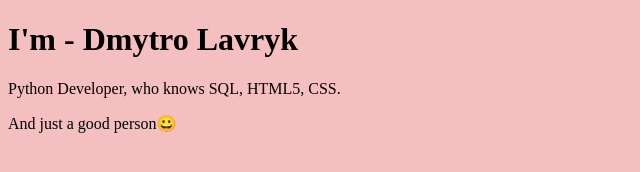
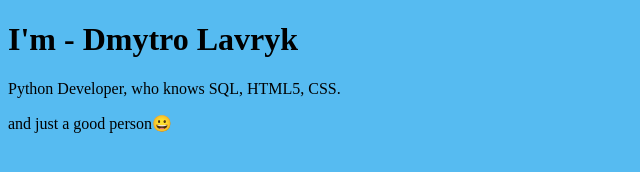
Before and after one commit to LavrykD/CV, a plain HTML site: page index.html in a window 1280 px wide. Shown: the whole page, without its empty margins (0-640 px from the left). Drawn offline with Linux system fonts and the light colour scheme.

Commit message:
Update index.html and styles.css

```diff
--- a/css/styles.css
+++ b/css/styles.css
@@ -1,3 +1,3 @@
 body {
-  background-color: #F4BFBF;
+  background-color: #56BBF1;
 }
--- a/index.html
+++ b/index.html
@@ -6,12 +6,14 @@
           content="width=device-width, user-scalable=no, initial-scale=1.0, maximum-scale=1.0, minimum-scale=1.0">
     <meta http-equiv="X-UA-Compatible" content="ie=edge">
     <link rel="stylesheet" href="css/styles.css">
-    <link rel="favicon" href="favicon.ico?v=2">
-    <title>Lavryk Dmytro - Personal Website</title>
+    <link rel="icon" href="favicon.ico">
+    <title>Dmytro Lavryk - Personal Website</title>
 </head>
 <body>
+  <div>
     <h1>I'm - Dmytro Lavryk</h1>
     <p>Python Developer, who knows SQL, HTML5, CSS.</p>
-    <p>And just a good person😀</p>
+    <p>and just a good person😀</p>
+  </div>
 </body>
 </html>
```
